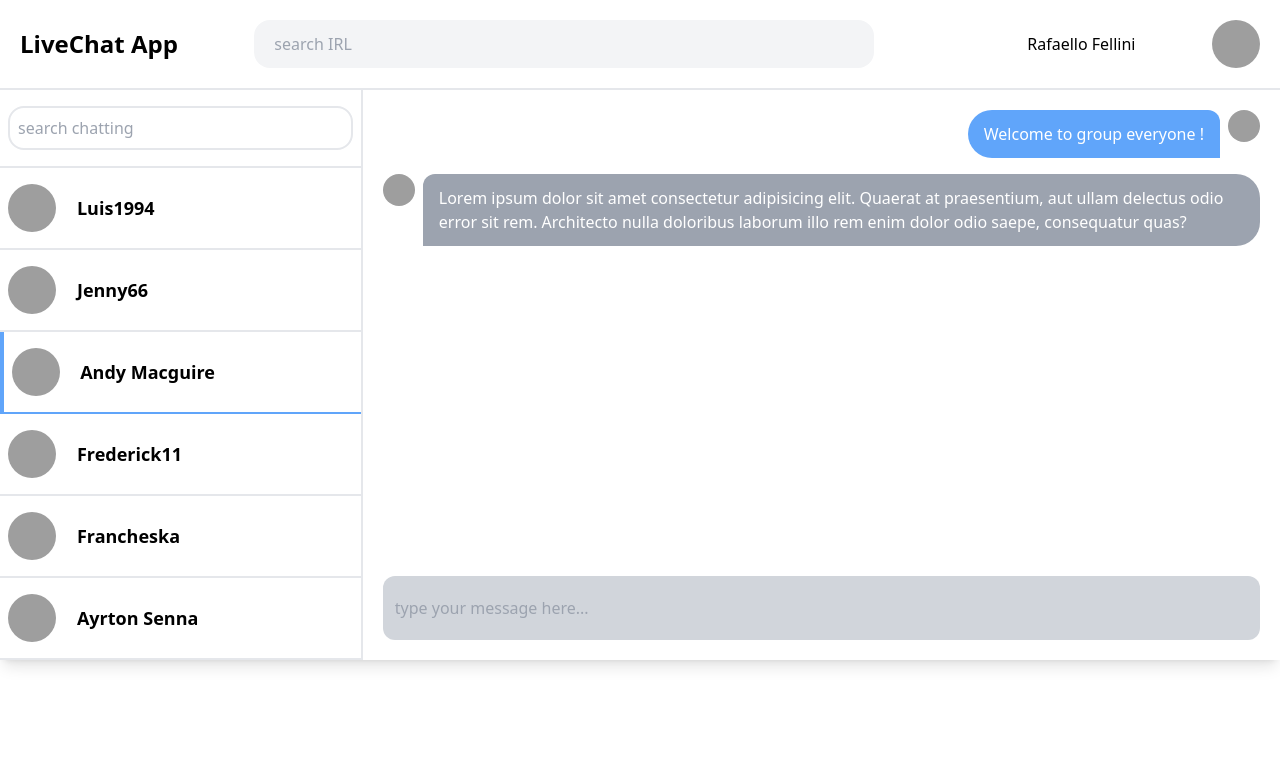
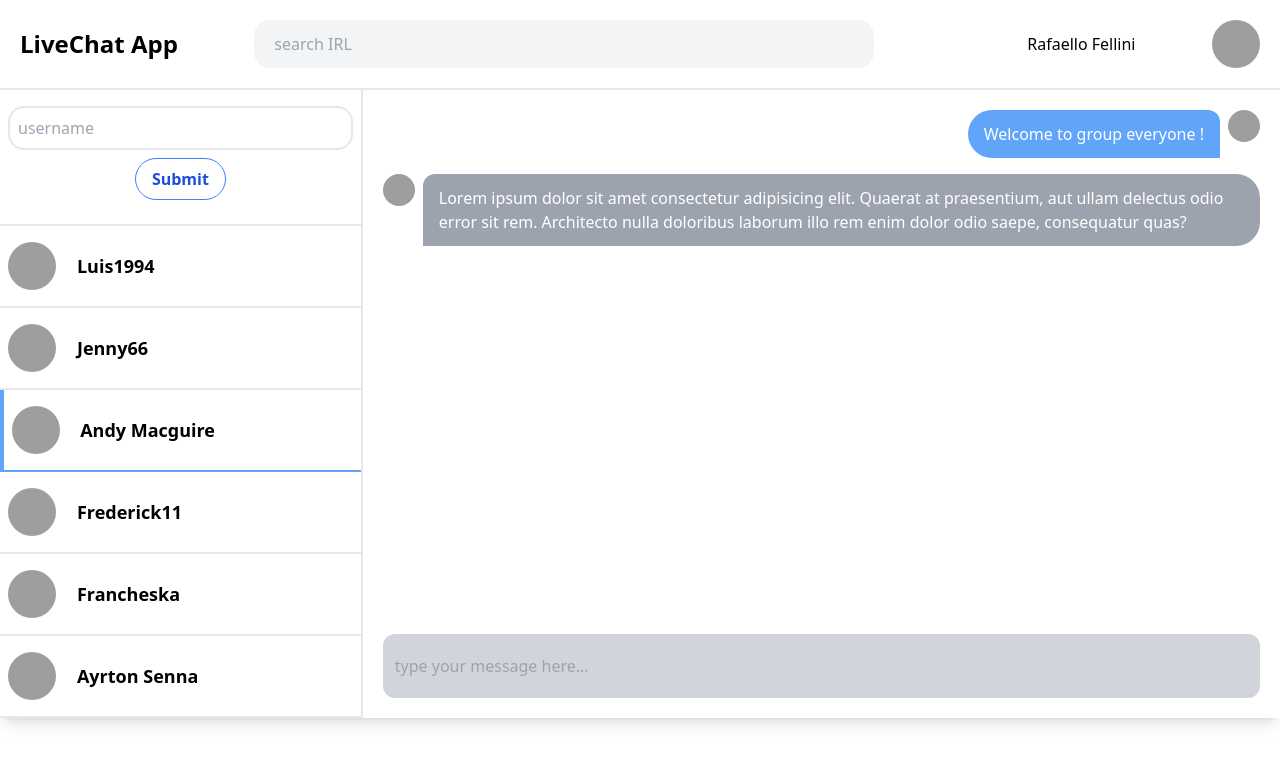
Before and after one commit to anurmamedov/live-chat, a Django app: page / in a window 1280 px wide. Shown: the top 758 px of the page. Run offline with Django 5.2, Linux system fonts and the light colour scheme; grey boxes are pictures that could not be loaded.

Commit message:
username and submit button added

```diff
--- a/chatapp/main/templates/main.html
+++ b/chatapp/main/templates/main.html
@@ -47,9 +47,15 @@
     <div class="border-b-2 py-4 px-2">
       <input
         type="text"
-        placeholder="search chatting"
+        placeholder="username"
         class="py-2 px-2 border-2 border-gray-200 rounded-2xl w-full"
       />
+      <div class="flex justify-center">
+        <button class="bg-transparent hover:bg-blue-500 text-blue-700 font-semibold hover:text-white py-2 px-4 border border-blue-500 hover:border-transparent rounded-full m-2">
+          Submit
+        </button>
+      </div>
+
     </div>
     <!-- end search compt -->
     <!-- user list -->
@@ -156,7 +162,7 @@
       </div>
       <div class="flex justify-start mb-4">
         <img
-          src="https://source.unsplash.com/vpOeXr5wmR4/600x600"
+          src="https://avatar.iran.liara.run/public/8"
           class="object-cover h-8 w-8 rounded-full"
           alt=""
         />
--- a/chatapp/main/templates/output.css
+++ b/chatapp/main/templates/output.css
@@ -588,6 +588,10 @@ video {
   }
 }
 
+.m-2 {
+  margin: 0.5rem;
+}
+
 .mx-auto {
   margin-left: auto;
   margin-right: auto;
@@ -727,6 +731,10 @@ video {
   border-top-right-radius: 0.75rem;
 }
 
+.border {
+  border-width: 1px;
+}
+
 .border-2 {
   border-width: 2px;
 }
@@ -752,6 +760,11 @@ video {
   border-color: rgb(96 165 250 / var(--tw-border-opacity));
 }
 
+.border-blue-500 {
+  --tw-border-opacity: 1;
+  border-color: rgb(59 130 246 / var(--tw-border-opacity));
+}
+
 .border-gray-200 {
   --tw-border-opacity: 1;
   border-color: rgb(229 231 235 / var(--tw-border-opacity));
@@ -775,6 +788,10 @@ video {
 .bg-gray-400 {
   --tw-bg-opacity: 1;
   background-color: rgb(156 163 175 / var(--tw-bg-opacity));
+}
+
+.bg-transparent {
+  background-color: transparent;
 }
 
 .bg-white {
@@ -850,6 +867,11 @@ video {
   font-weight: 600;
 }
 
+.text-blue-700 {
+  --tw-text-opacity: 1;
+  color: rgb(29 78 216 / var(--tw-text-opacity));
+}
+
 .text-gray-500 {
   --tw-text-opacity: 1;
   color: rgb(107 114 128 / var(--tw-text-opacity));
@@ -865,3 +887,17 @@ video {
   --tw-shadow-colored: 0 10px 15px -3px var(--tw-shadow-color), 0 4px 6px -4px var(--tw-shadow-color);
   box-shadow: var(--tw-ring-offset-shadow, 0 0 #0000), var(--tw-ring-shadow, 0 0 #0000), var(--tw-shadow);
 }
+
+.hover\:border-transparent:hover {
+  border-color: transparent;
+}
+
+.hover\:bg-blue-500:hover {
+  --tw-bg-opacity: 1;
+  background-color: rgb(59 130 246 / var(--tw-bg-opacity));
+}
+
+.hover\:text-white:hover {
+  --tw-text-opacity: 1;
+  color: rgb(255 255 255 / var(--tw-text-opacity));
+}
```
